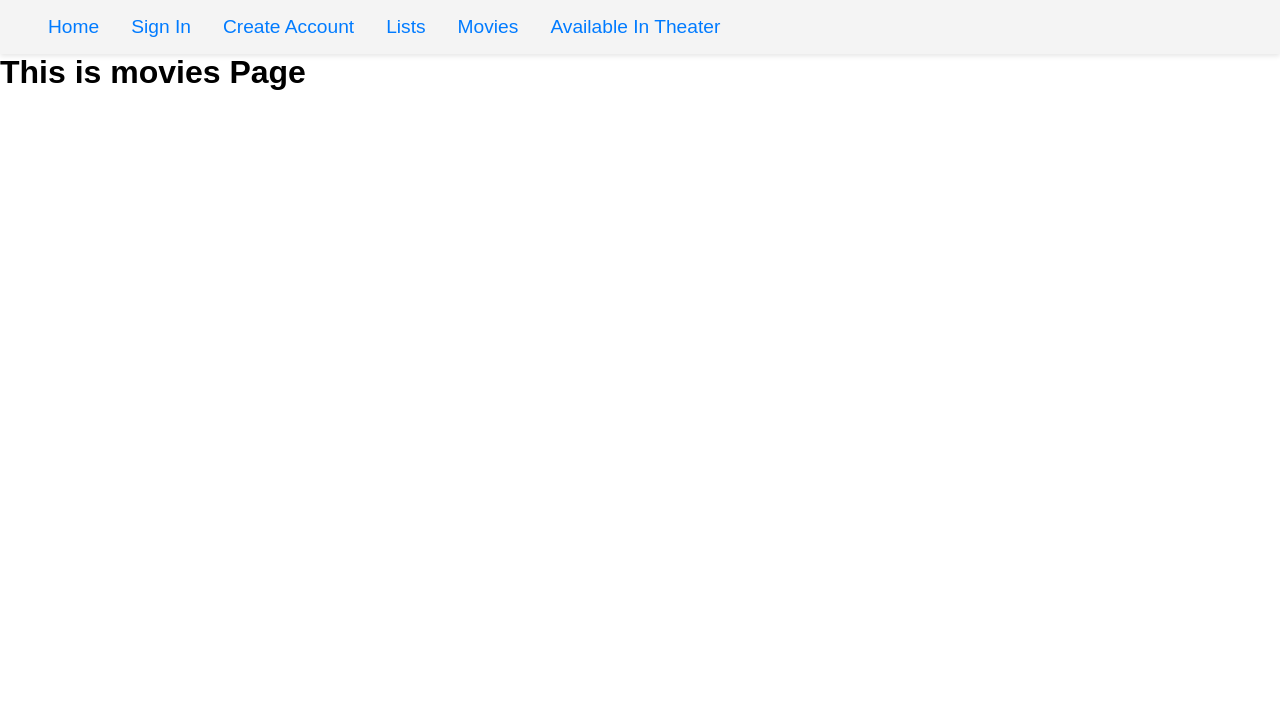
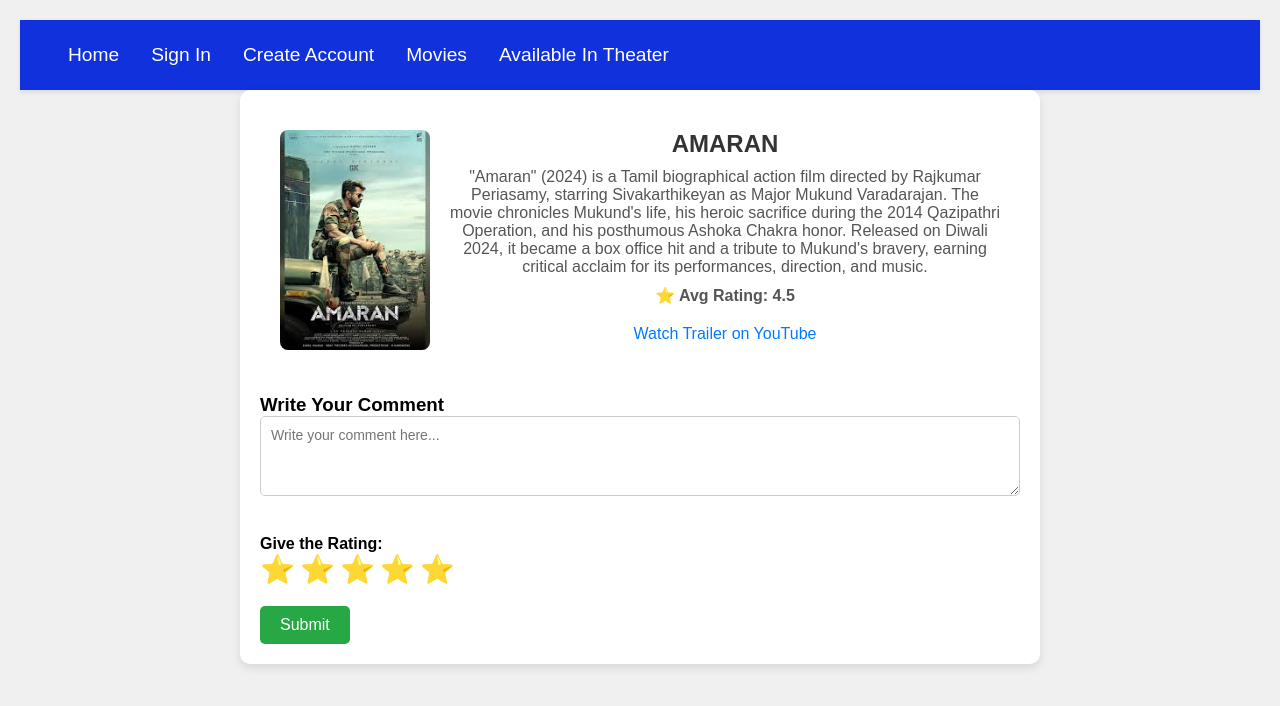
Before and after one commit to 25abhiram/cineholic-front-end, a React (Vite) app: page / in a window 1280 px wide. Both pictures are taken after a click on the link "Movies". Shown: the top 706 px of the page. Built offline with nearby package versions, Linux system fonts and the light colour scheme.

Commit message:
Add movie page

```diff
--- /dev/null
+++ b/src/Components/Navber/Movies/Movie.css
@@ -0,0 +1,105 @@
+/* General Styling */
+body {
+    font-family: Arial, sans-serif;
+    background-color: #f0f0f0;
+    margin: 0;
+    padding: 20px;
+  }
+
+  .movie-container {
+    max-width: 800px;
+    margin: 0 auto;
+    background: #ffffff;
+    padding: 20px;
+    border-radius: 10px;
+    box-shadow: 0px 4px 10px rgba(0, 0, 0, 0.1);
+  }
+
+  /* Movie Info Section */
+  .movie-info {
+    display: flex;
+    gap: 20px;
+  }
+
+  .movie-img img {
+    width: 150px;
+    height: 220px;
+    border-radius: 8px;
+    object-fit: cover;
+  }
+
+  .movie-details h1 {
+    margin: 0;
+    font-size: 24px;
+    color: #333333;
+  }
+
+  .movie-details p {
+    margin: 10px 0;
+    color: #555555;
+  }
+
+  .avg-rating {
+    color: #f39c12;
+    font-weight: bold;
+  }
+
+  .watch-trailer {
+    display: inline-block;
+    margin-top: 10px;
+    color: #007bff;
+    text-decoration: none;
+  }
+
+  .watch-trailer:hover {
+    text-decoration: underline;
+  }
+
+  /* Comment Section */
+  .interaction-section {
+    margin-top: 20px;
+  }
+
+  .comment-box {
+    width: 100%;
+    height: 80px;
+    border: 1px solid #cccccc;
+    border-radius: 5px;
+    padding: 10px;
+    font-size: 14px;
+    margin-bottom: 15px;
+  }
+
+  .rating-section {
+    margin: 20px 0;
+  }
+
+  .stars {
+    display: flex;
+    gap: 5px;
+  }
+
+  .star {
+    font-size: 28px;
+    cursor: pointer;
+    color: #cccccc;
+    transition: color 0.2s ease-in-out;
+  }
+
+  .star.filled {
+    color: #f39c12;
+  }
+
+  .submit-button {
+    padding: 10px 20px;
+    background-color: #28a745;
+    color: #ffffff;
+    border: none;
+    border-radius: 5px;
+    cursor: pointer;
+    font-size: 16px;
+  }
+
+  .submit-button:hover {
+    background-color: #1e40bd;
+  }
--- a/src/Components/Navber/Movies/Movies.tsx
+++ b/src/Components/Navber/Movies/Movies.tsx
@@ -1,11 +1,75 @@
-import React from 'react'
+import React, { useState } from "react";
+import "./Movie.css";
 
-const Movies = () => {
+const Movie: React.FC = () => {
+  const [rating, setRating] = useState<number>(0);
+  const [hover, setHover] = useState<number>(0);
+  const [comment, setComment] = useState<string>("");
+
+  const handleSubmit = () => {
+    alert(`Comment: ${comment}\nRating: ${rating} stars`);
+  };
+
   return (
-    <div>
-      <h1>This is movies Page </h1>
+    <div className="movie-container">
+      {/* Movie Section */}
+      <div className="movie-info">
+        <div className="movie-img">
+          <img src="public/images/Movies10.jpg" alt="Movie Poster" />
+        </div>
+        <div className="movie-details">
+          <h1>AMARAN</h1>
+
+          <p>
+          "Amaran" (2024) is a Tamil biographical action film directed by Rajkumar Periasamy, starring Sivakarthikeyan as Major Mukund Varadarajan. The movie chronicles Mukund's life, his heroic sacrifice during the 2014 Qazipathri Operation, and his posthumous Ashoka Chakra honor. Released on Diwali 2024, it became a box office hit and a tribute to Mukund's bravery, earning critical acclaim for its performances, direction, and music.          </p>
+          <p className="avg-rating">⭐ Avg Rating: 4.5</p>
+          <a
+            href="https://youtu.be/9SSd9L0SxN0?si=_-imassd_nnqpUGB"
+            target="_blank"
+            rel="noopener noreferrer"
+            className="watch-trailer"
+          >
+            Watch Trailer on YouTube
+          </a>
+        </div>
+      </div>
+
+      {/* Comment and Rating Section */}
+      <div className="interaction-section">
+        <h3>Write Your Comment</h3>
+        <textarea
+          placeholder="Write your comment here..."
+          value={comment}
+          onChange={(e) => setComment(e.target.value)}
+          className="comment-box"
+        ></textarea>
+
+        <div className="rating-section">
+          <h4>Give the Rating:</h4>
+          <div className="stars">
+            {[...Array(5)].map((_, index) => {
+              const starValue = index + 1;
+              return (
+                <span
+                  key={index}
+                  className={`star ${starValue <= (hover || rating) ? "filled" : ""}`}
+                  onClick={() => setRating(starValue)}
+                  onMouseEnter={() => setHover(starValue)}
+                  onMouseLeave={() => setHover(0)}
+                >
+                  ⭐
+                </span>
+              );
+            })}
+          </div>
+        </div>
+
+        <button className="submit-button" onClick={handleSubmit}>
+          Submit
+        </button>
+      </div>
     </div>
-  )
-}
+  );
+};
 
-export default Movies
+export default Movie;
--- a/src/Components/Navber/Navber.css
+++ b/src/Components/Navber/Navber.css
@@ -3,13 +3,13 @@
     display: flex;
     align-items: center;
     justify-content: space-between;
-    padding: 1rem 3rem; /* Increased padding for desktop */
-    background: #f4f4f4;
+    padding: 1.5rem 3rem;
+    background: #1031db;
     box-shadow: 0 2px 5px rgba(0, 0, 0, 0.1);
   }
 
   .navbar-logo {
-    font-size: 2rem; /* Larger font for logo on desktop */
+    font-size: 2rem;
     font-weight: bold;
     color: #333;
     cursor: pointer;
@@ -17,37 +17,36 @@
   }
 
   .navbar-logo:hover {
-    color: #007bff;
+    color: #fff;
   }
 
   .navbar-links {
     display: flex;
-    gap: 2rem; /* Increased gap for desktop */
+    gap: 2rem;
   }
 
   .navbar-links a {
     text-decoration: none;
-    color: #007bff;
-    font-size: 1.2rem; /* Larger font size for desktop */
+    color: #ffff;
+    font-size: 1.2rem;
     font-weight: 500;
     transition: color 0.3s ease, transform 0.2s ease;
   }
 
   .navbar-links a:hover {
-    color: #0056b3;
-    transform: scale(1.1); /* Slightly larger scaling on hover */
+    color: #120c44;
+    transform: scale(1.1);
   }
 
-  /* Responsive Styles for Smaller Screens */
-  @media (max-width: 768px) {
+    @media (max-width: 768px) {
     .navbar {
       flex-direction: column;
       align-items: flex-start;
-      padding: 1rem; /* Adjust padding for smaller screens */
+      padding: 1rem;
     }
 
     .navbar-logo {
-      font-size: 1.5rem; /* Smaller logo size for smaller screens */
+      font-size: 1.5rem;
     }
 
     .navbar-links {
@@ -56,6 +55,6 @@
     }
 
     .navbar-links a {
-      font-size: 1rem; /* Smaller font size for smaller screens */
+      font-size: 1rem;
     }
   }
--- a/src/Components/Navber/Naver.tsx
+++ b/src/Components/Navber/Naver.tsx
@@ -21,9 +21,9 @@ const Navbar: React.FC<NavbarProps> = ({ setCurrentPage }) => {
         <a href="#" onClick={(e) => { e.preventDefault(); setCurrentPage("createAccount"); }}>
           Create Account
         </a>
-        <a href="#" onClick={(e) => { e.preventDefault(); setCurrentPage("lists"); }}>
+        {/* <a href="#" onClick={(e) => { e.preventDefault(); setCurrentPage("lists"); }}>
           Lists
-        </a>
+        </a> */}
         <a href="#" onClick={(e) => { e.preventDefault(); setCurrentPage("movies"); }}>
           Movies
         </a>
--- a/src/Components/Navber/Sign in/Signin.tsx
+++ b/src/Components/Navber/Sign in/Signin.tsx
@@ -10,7 +10,7 @@ const Signin = () => {
         </div>
         <input
           type="text"
-          placeholder="Email or Phone"
+          placeholder="Username"
           className="input"
         />
         <div className="input-wrapper">
--- a/src/Components/Navber/Sign in/signin.css
+++ b/src/Components/Navber/Sign in/signin.css
@@ -5,7 +5,7 @@
   align-items: center;
   height: 100vh;
   margin: 0;
-  background-color: #1a1a3e; /* Dark background color */
+  background-color: #1717d7; /* Dark background color */
 }
 
 /* Card styles */
@@ -86,28 +86,28 @@
 }
 
 .sign-in-button:hover {
-  background-color: #32325a; /* Slightly lighter shade for hover */
+  background-color: #9797ff; /* Slightly lighter shade for hover */
 }
 
 /* Register link */
 .register-link {
   display: block;
   margin-top: 20px;
-  color: #000000;
+  color: #000;
   font-size: 14px;
   text-decoration: none;
 }
-/* Container styles with background .gif */
-.container {
+
+/* .container {
   display: flex;
   justify-content: center;
   align-items: center;
   height: 100vh;
   margin: 0;
-  background-image: url('/path-to-your-background.gif'); /* Path to your .gif */
-  background-size: cover; /* Ensure the gif covers the entire background */
-  background-position: center; /* Center the gif */
-  background-repeat: no-repeat; /* Prevent the gif from repeating */
+  background-image: url('/path-to-your-background.gif');
+  background-size: cover;
+  background-position: center;
+  background-repeat: no-repeat;
   background-image: url('/background.gif');
 
-}
+} */
```
Also changed, not shown: public/image.gif (added), 1 other file (tests, documents, lock files or other folders).
